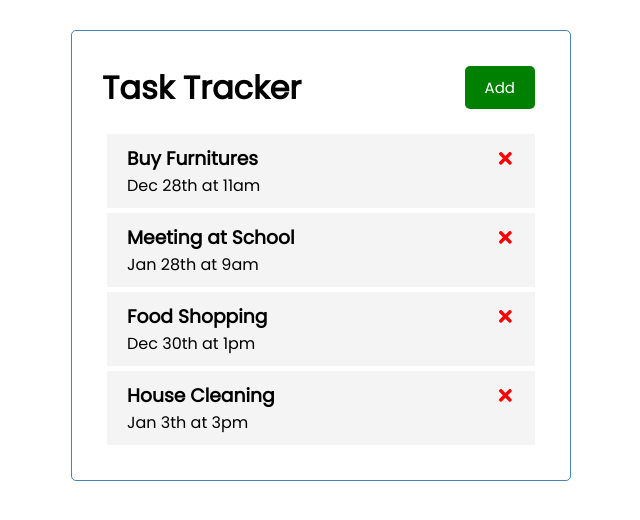
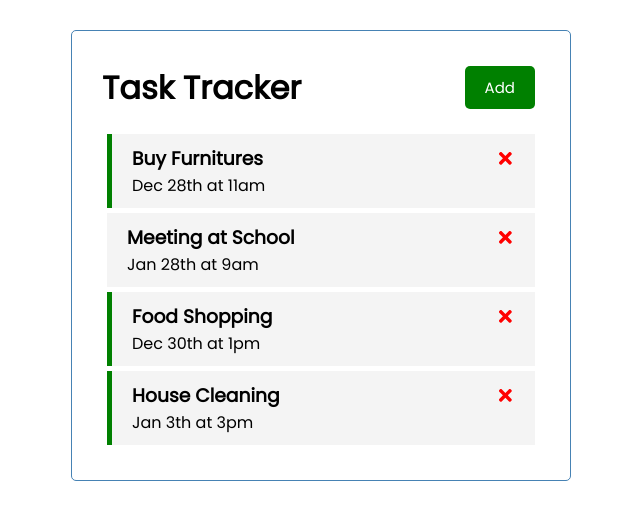
Before and after one commit to singhvikramjeet786/react-task-tracker, a React (Create React App) app: page / in a window 1280 px wide. Shown: the top 520 px of the page, without its empty margins (319-959 px from the left). Built offline with nearby package versions, Linux system fonts and the light colour scheme.

Commit message:
adding toggle for double click tasks

```diff
--- a/src/App.js
+++ b/src/App.js
@@ -37,10 +37,19 @@
     setTasks(taskList.filter((task)=>task.id !== id))
   }
 
+  //Toggle reminder for tasks
+  const toggleReminder = (id) => {
+    console.log("toggle", id);
+    setTasks(taskList.map((task)=>
+      task.id === id ? {...task, reminder:!task.reminder} : task
+    ))
+  }
   return (
     <div className="container">
       <Header title="Task Tracker" />
-      {taskList.length > 0 ? <Tasks tasks={taskList} onDelete={deleteTask}/> : <p>No Tasks to Show</p>}
+      {taskList.length > 0 ? (<Tasks tasks={taskList} onDelete={deleteTask} onToggle={toggleReminder}/>
+      ) : (<p>No Tasks to Show</p>
+    )}
       {/* <Header title={1}/> */}
     </div>
   );
--- a/src/components/Task.js
+++ b/src/components/Task.js
@@ -1,10 +1,10 @@
 import {FaTimes} from 'react-icons/fa'
 
-const Task = ({task, onDelete}) => {
+const Task = ({task, onDelete, onToggle}) => {
   return (
-    <div className="task">
+    <div className={`task ${task.reminder ? 'reminder' : ''}`} onDoubleClick={()=>onToggle(task.id)}>
         <h3>{task.text} <FaTimes style={{color:'red', cursor:'pointer'}}
-        onClick={()=> onDelete(task.id)}/></h3>
+        onClick={()=> onDelete(task.id)} /></h3>
         <p>{task.day}</p>
     </div>
   )
--- a/src/components/Tasks.js
+++ b/src/components/Tasks.js
@@ -1,13 +1,13 @@
 import Task from "./Task"
 
-const Tasks = ({tasks, onDelete}) => {
+const Tasks = ({tasks, onDelete, onToggle}) => {
 
 
   return (
     // setTasks([...taskList, {id:5,text:"VIK",day:"test",reminder:true}])
     <>
         {tasks.map((task) => (
-        <Task key={task.id} task={task} onDelete={onDelete}/>
+        <Task key={task.id} task={task} onDelete={onDelete} onToggle={onToggle}/>
         ))}
     </>
   )
```
